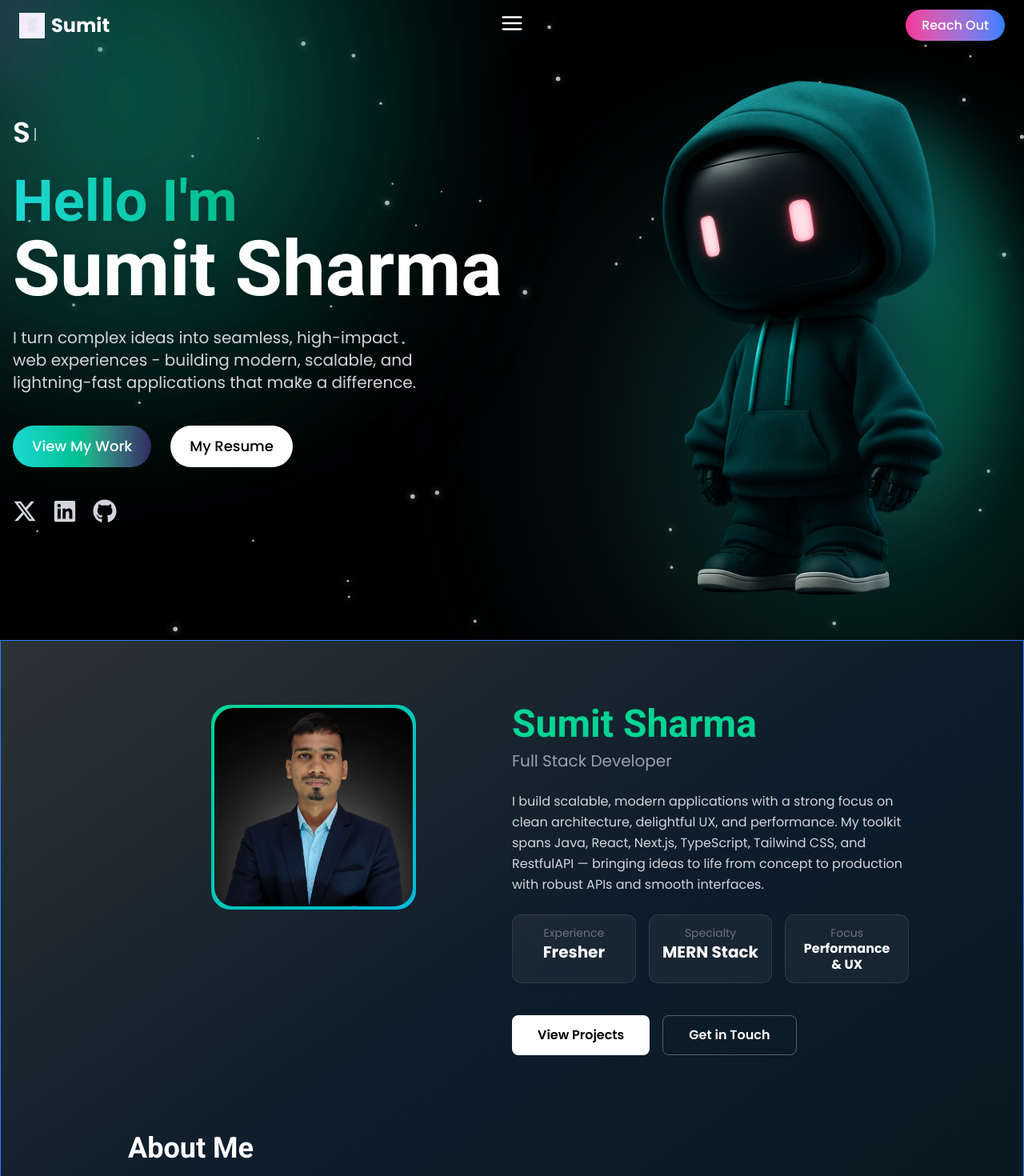
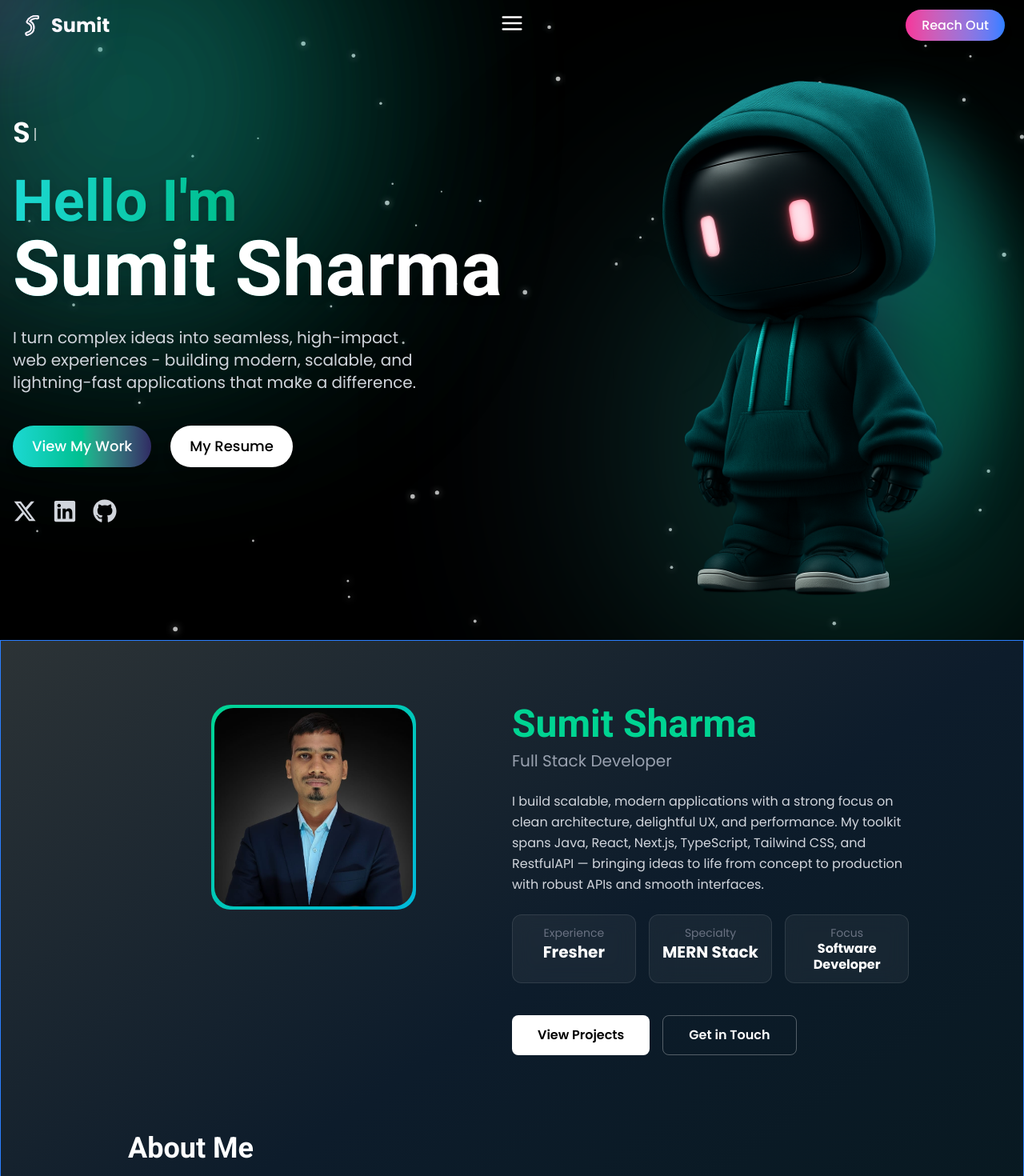
Before and after one commit to Sumitsharma31/portfolio, a React (Vite) app: page / in a window 1280 px wide. Shown: the top 1470 px of the page at 80% size. Built offline with nearby package versions, Linux system fonts and the light colour scheme.

Commit message:
logo added

```diff
--- a/src/component/Navbar.jsx
+++ b/src/component/Navbar.jsx
@@ -1,6 +1,6 @@
 import { useEffect, useRef, useState } from "react";
 import OverlayMenu from "./OverlayMenu";
-import Logo from "../assets/Logo.png";
+import Logo from "../assets/Logo.svg";
 import { FiMenu } from "react-icons/fi";
 
 export default function Navbar() {
@@ -62,7 +62,7 @@
         }`}
       >
         <div className=" flex  items-center space-x-2">
-          <img src={Logo} alt="" className="w-8 h-8" />
+          <img src={Logo} alt="Logo" className="w-8 h-8 mix-blend-multiply" />
           <div className="text-2xl font-bold text-white hidden sm:block">
             Sumit
           </div>
--- a/src/section/About.jsx
+++ b/src/section/About.jsx
@@ -145,7 +145,7 @@
               <div className="bg-white/5 backdrop-blur-md border border-white/10 rounded-xl px-4 py-3 text-center">
                 <p className="text-gray-500 text-xs md:text-sm">Focus</p>
                 <p className="text-white font-bold text-sm md:text-base leading-tight">
-                  Performance & UX
+                  Software Developer
                 </p>
               </div>
             </motion.div>
```
Also changed, not shown: src/assets/Logo.png, src/assets/Logo.svg (added).
